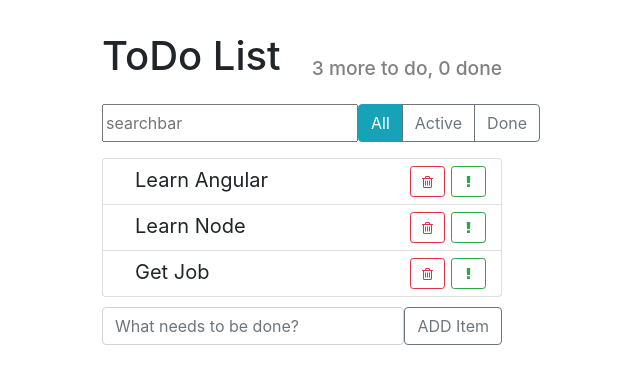
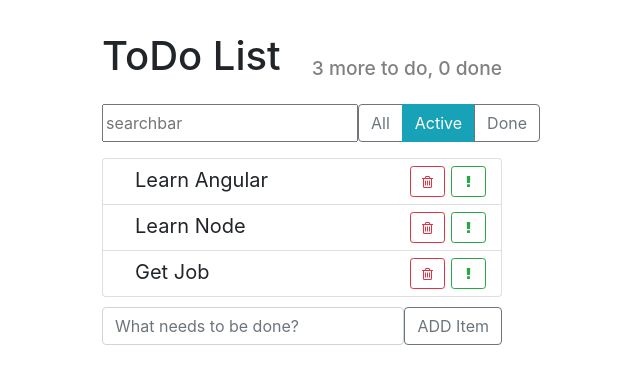
Before and after one commit to GBaykov/TODO-List, a React app: page / in a window 1280 px wide. Shown: the top 384 px of the page, without its empty margins (338-978 px from the left). Built offline with nearby package versions, Linux system fonts and the light colour scheme.

Commit message:
feat: implement filter, searching - end ToDo App

```diff
--- a/src/components/app/app.tsx
+++ b/src/components/app/app.tsx
@@ -19,7 +19,7 @@ export default class App extends Component {
       this.createItem("Get Job")
     ] as ItoDoItem[],
     term:'',
-    filter:'All'
+    filter:'active'
   }
 
   createItem(label:string | undefined){
@@ -99,7 +99,7 @@ this.setState((state)=> {
     if(term.length === 0) return arr;
   return arr.filter((el)=>{
     if(el.label) {
-      return el.label.indexOf(term) > -1
+      return el.label.toLowerCase().indexOf(term.toLowerCase()) > -1
     }
 
   })
@@ -109,18 +109,34 @@ this.setState({
   term:term
 })
   }
+  onFilterchchange= (filter:string) => {
+this.setState({filter})
+}
+
+  filterFunc(arr:ItoDoItem[], filter:string){
+switch(filter){
+ case 'all':
+   return arr;
+ case 'active':
+   return arr.filter((el)=>!el.done);
+   case 'done':
+   return arr.filter((el)=>el.done);
+   default:
+   return arr;
+}
+  }
 
   render(): React.ReactNode {
     const {todoData, filter, term} = this.state;
  const doneCount = todoData.filter((el)=>el.done).length;
  const todoCount = todoData.length - doneCount;
- const visibleItems = this.search(todoData, term)
+ const visibleItems = this.filterFunc(this.search(todoData, term), filter)
     return (
       <div className="todo-app">
         <AppHeader toDo={todoCount} done={doneCount} />
         <div className="top-panel d-flex">
           <SearchPanel term={term} onSearchchange={this.onSearchchange}/>
-          <ItemStatusFilter filter={filter}/>
+          <ItemStatusFilter filter={filter} onFilterchchange={this.onFilterchchange}/>
         </div>
         <ToDoList todos={visibleItems}
         onDeleted={this.deleteElement}
--- a/src/components/item-status-filter/item-status-filter.tsx
+++ b/src/components/item-status-filter/item-status-filter.tsx
@@ -4,31 +4,35 @@ import "./item-status-filter.css";
 
 export default class ItemStatusFilter extends Component<IFilter> {
 
+  buttons = [
+    {name:'all', label:'All' },
+    {name:'active', label:'Active' },
+    {name:'done', label:'Done' }
+  ]
+
   onBtnclick = (e:React.FormEvent) => {
 console.log(e.target)
   }
 
   render(): React.ReactNode {
-    const {filter}:IFilter = this.props;
 
+    const {filter, onFilterchchange}:IFilter = this.props;
+
+const buttons = this.buttons.map(({name, label})=>{
+  const isActive = filter === name;
+  const clazz = isActive? 'btn-info' : 'btn-outline-secondary'
+ return(
+  <button type="button" className={`btn ${clazz}`}
+  key={name}
+  onClick={()=>onFilterchchange(name)}>
+    {label}
+  </button>
+ )
+})
 
     return (
       <div className="btn-group">
-        <button type="button" className="btn btn-info"
-        name='All'
-        onClick={this.onBtnclick}>
-          All
-        </button>
-        <button type="button" className="btn btn-outline-secondary"
-        name='Active'
-        onClick={this.onBtnclick}>
-          Active
-        </button>
-        <button type="button" className="btn btn-outline-secondary"
-        onClick={this.onBtnclick}
-        name='Done'>
-          Done
-        </button>
+       {buttons}
       </div>
     );
   }
--- a/src/components/search-panel/search-panel.tsx
+++ b/src/components/search-panel/search-panel.tsx
@@ -6,6 +6,7 @@ export default class SearchPanel extends Component<ISearchPanel>{
   state = {
     term:""
   }
+
 
   onSearchchange = (e:React.FormEvent<HTMLInputElement>) => {
 const term = e.currentTarget.value;
--- a/src/types/types.tsx
+++ b/src/types/types.tsx
@@ -27,7 +27,8 @@ export interface IAddItem {
 }
 
 export interface IFilter {
-  filter:string
+  filter:string;
+  onFilterchchange:( filter:string, e?: React.MouseEvent) => void;
 }
 
 export interface ISearchPanel {
```
